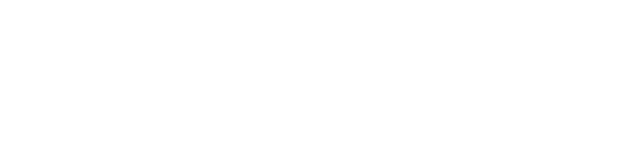
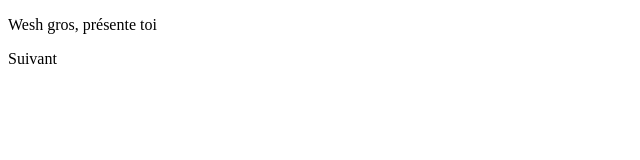
Before and after one commit to Telmalk/LeRendezVous, a plain HTML site: page public/index.html in a window 1280 px wide. Shown: the whole page, without its empty margins (0-640 px from the left). Drawn offline with Linux system fonts and the light colour scheme.

Commit message:
Début algo

```diff
--- a/public/asset/js/data.js
+++ b/public/asset/js/data.js
@@ -25,13 +25,16 @@ const tl1 = [
       		}
     	]
 	}
-]
+];
 
 const tl2 = [
-	{
-    	situation: "Vous êtes mort psk 3D"
-   	},
-	{
-    	situation: "Vous êtes mort psk grande école"
-   	}
-]
+    {
+        situation: "Vous êtes mort psk 3D",
+        answers: [
+            answer1 = {
+                content: "Recommencer",
+                target: [0, 0]
+            }
+        ],
+    }
+];
--- a/public/asset/js/main.js
+++ b/public/asset/js/main.js
@@ -1,2 +1,43 @@
-import './data.js';
-import './class.js';
+
+//let toto = tl1[0].answers[0].target;
+
+let timeLine = [tl1, tl2];
+
+//console.log(timeLine[toto[0]][toto[1]]);
+
+
+const display = (text, choices) => {
+    let body = document.querySelector('body');
+    let template = `
+        <p>${text}</p>
+    `;
+    let templateChoice = ``;
+    for (let i = 0; i < choices.length; i++) {
+        templateChoice += `<div data-target="${choices[i].target}" class="next">${choices[i].content}</div>`
+    }
+    body.innerHTML = template + templateChoice;
+    let but = document.querySelectorAll(".next");
+        for (let i = 0; i < but.length; i++) {
+            but[i].addEventListener("click", function () {
+                let target = this.getAttribute("data-target");
+                let wesh = target.split(',');
+                console.log(wesh);
+                //console.log(timeLine[wesh[0]][wesh[1]].answers);
+                display(timeLine[wesh[0]][wesh[1]].situation, timeLine[wesh[0]][wesh[1]].answers);
+
+            });
+        }
+};
+
+
+let but = display(timeLine[0][0].situation, timeLine[0][0].answers);
+
+
+
+/*but[0].addEventListener("click", function () {
+let target = this.getAttribute("data-target");
+let wesh = target.split(',');
+display(timeLine[wesh[0]][wesh[1]].situation, timeLine[wesh[0]][wesh[1]].answers);
+
+});*/
+//console.log(wesh)
--- a/public/index.html
+++ b/public/index.html
@@ -10,4 +10,6 @@
 <body>
 
 </body>
+<script src="./asset/js/data.js"></script>
+<script src="./asset/js/main.js"></script>
 </html>
```
